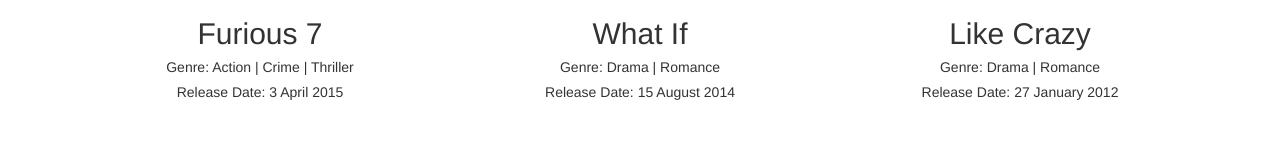
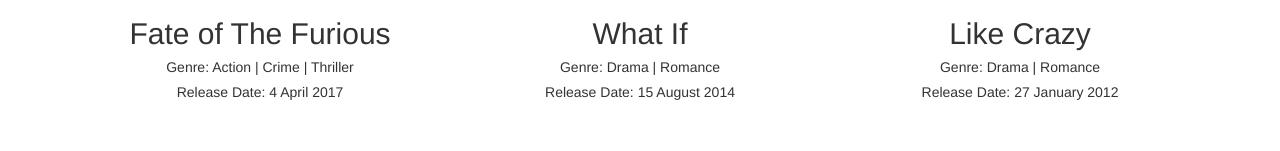
Before and after one commit to CruzanCaramele/MovieTrailerWebsite, a plain HTML site: page index.html in a window 1280 px wide. Shown: the part 445-596 px from the top of the page. Drawn offline with nearby package versions, Linux system fonts and the light colour scheme; grey boxes are pictures that could not be loaded.

Commit message:
update movie titles

```diff
--- a/index.html
+++ b/index.html
@@ -118,9 +118,9 @@
 
 <div class="col-md-6 col-lg-4 movie-tile text-center" data-trailer-youtube-id="yISKeT6sDOg" data-toggle="modal" data-target="#trailer">
     <img src="https://upload.wikimedia.org/wikipedia/en/b/b8/Furious_7_poster.jpg" width="220" height="342">
-    <h2>Furious 7</h2>
+    <h2>Fate of The Furious</h2>
     <h5>Genre: Action | Crime | Thriller</h5>
-    <h5>Release Date: 3 April 2015</h5>
+    <h5>Release Date: 4 April 2017</h5>
 </div>
 
 <div class="col-md-6 col-lg-4 movie-tile text-center" data-trailer-youtube-id="A86JGbBEaBk" data-toggle="modal" data-target="#trailer">
```
